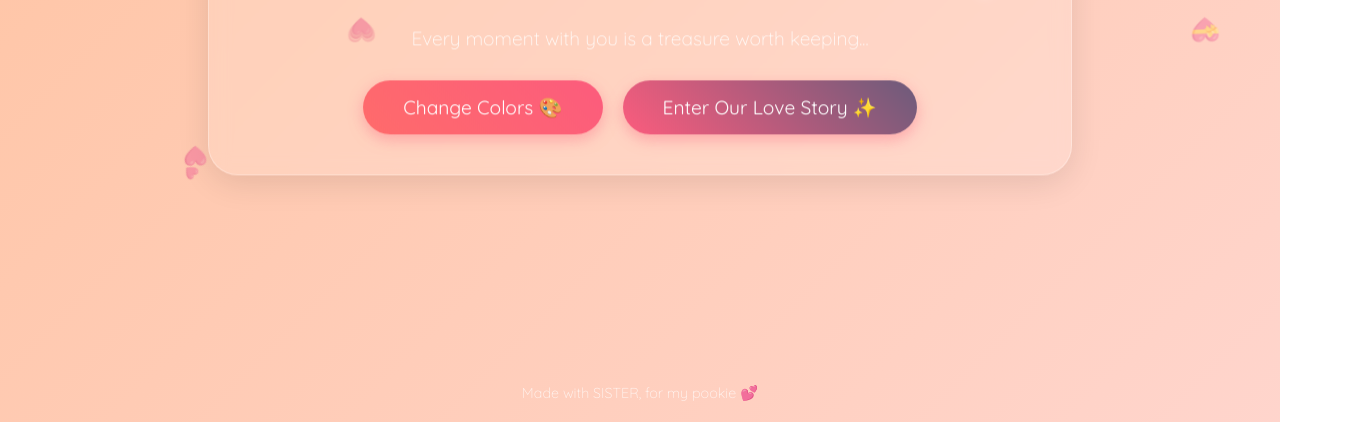
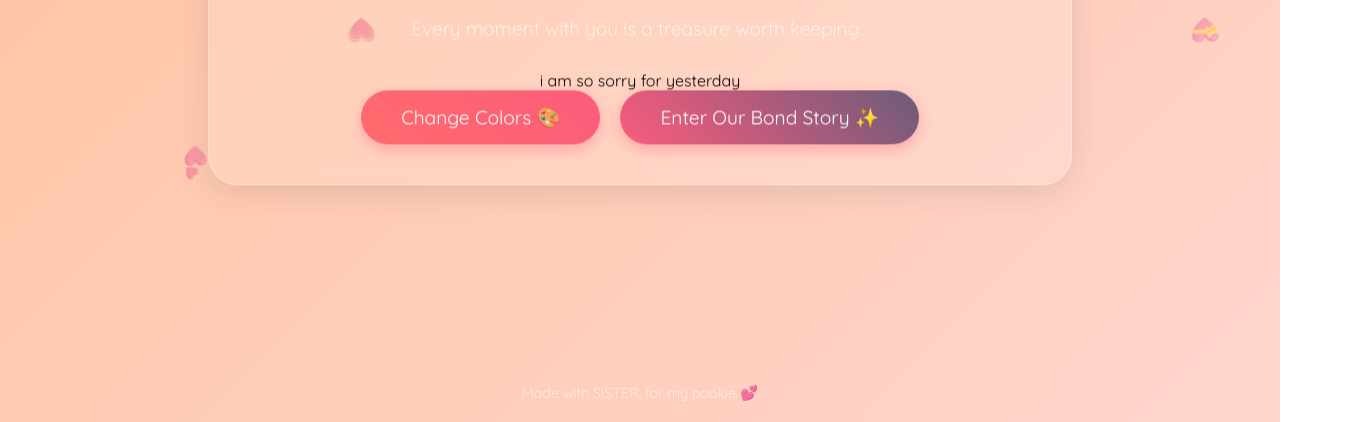
Before and after one commit to FAIM2004PATHAN/ZAHRA, a plain HTML site: page index.html in a window 1280 px wide. Shown: the part 378-800 px from the top of the page, 1366 px wide, since content can reach past the window. Drawn offline with Linux system fonts and the light colour scheme.

Commit message:
index.html

```diff
--- a/index.html
+++ b/index.html
@@ -170,9 +170,10 @@
     <div class="glass-container">
         <h1>Welcome to Our Gallery</h1>
         <p class="subtitle">Every moment with you is a treasure worth keeping...</p>
+        <p>i am so sorry for yesterday</p>
         <div class="btn-container">
             <button class="btn color-btn">Change Colors 🎨</button>
-            <button class="btn">Enter Our Love Story ✨</button>
+            <button class="btn">Enter Our Bond Story ✨</button>
         </div>
     </div>
     <p class="love-msg">Made with SISTER, for my pookie 💕</p>
```
